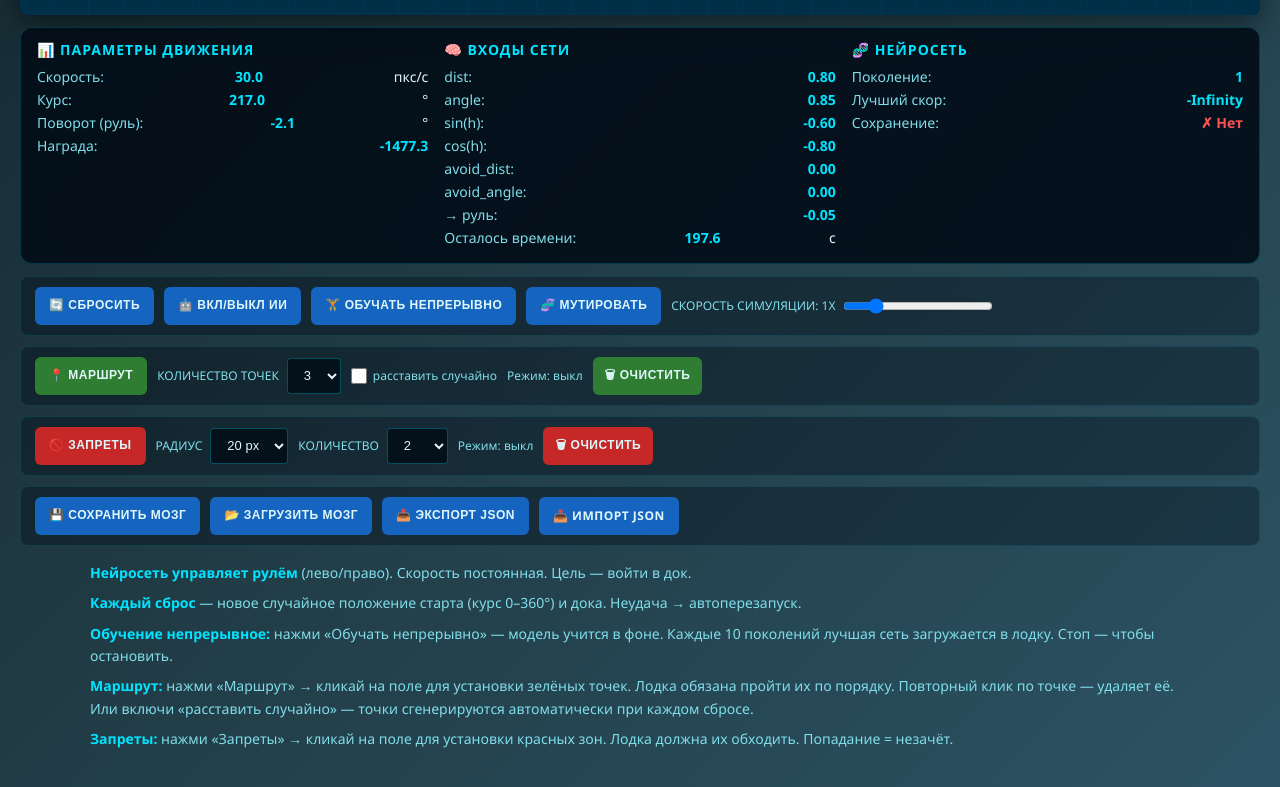
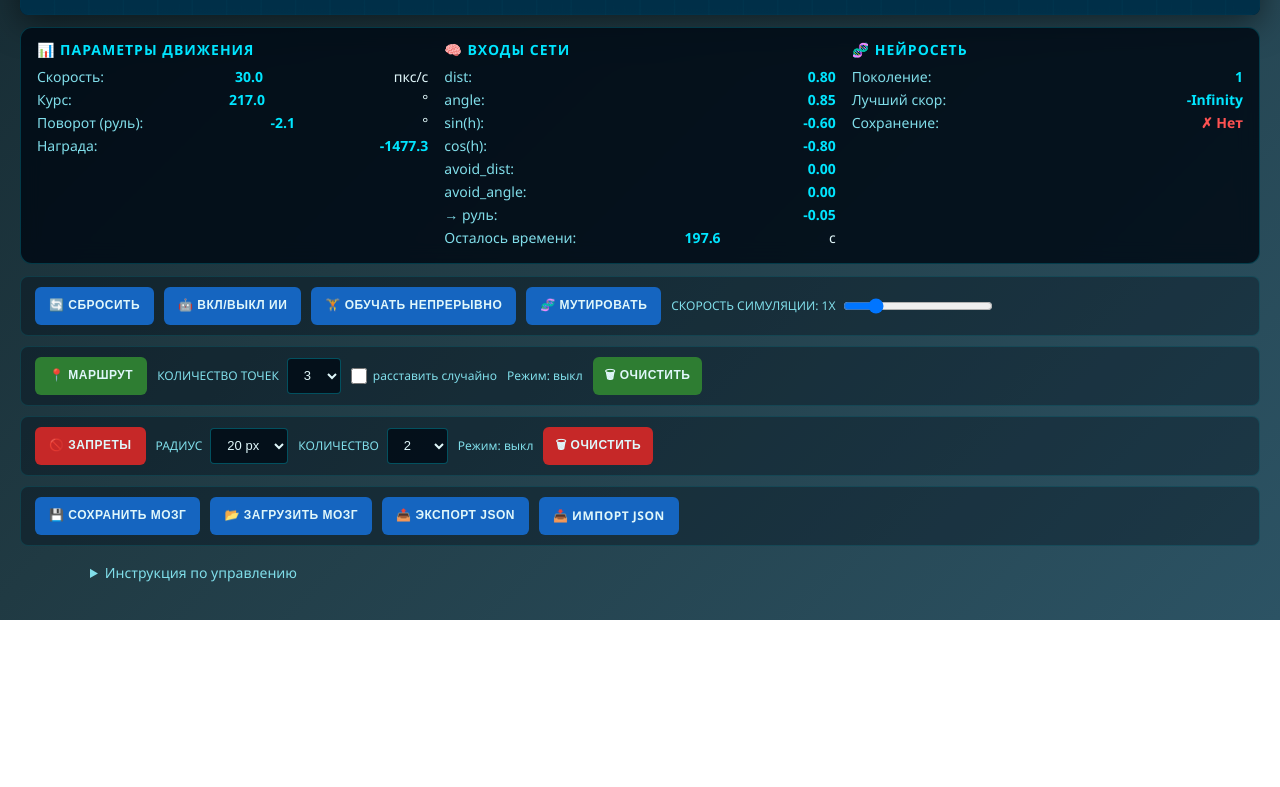
Before and after one commit to motostrelok1/boat-dock-ai, a website built with Vite: page index.html in a window 1280 px wide. Shown: the part 694-1481 px from the top of the page. After the commit the page ends 1314 px from the top, so only its background shows below. Built offline with nearby package versions, Linux system fonts and the light colour scheme; animation ran at ten frames a second.

Commit message:
Collapse long help text into accessible details control

```diff
--- a/index.html
+++ b/index.html
@@ -170,13 +170,16 @@
       </label>
     </div>
 
-    <div class="instructions">
+    <details class="instructions">
+      <summary>Инструкция по управлению</summary>
+      <div class="instructions-content">
       <p><strong>Нейросеть управляет рулём</strong> (лево/право). Скорость постоянная. Цель — войти в док.</p>
       <p><strong>Каждый сброс</strong> — новое случайное положение старта (курс 0–360°) и дока. Неудача → автоперезапуск.</p>
       <p><strong>Обучение непрерывное:</strong> нажми «Обучать непрерывно» — модель учится в фоне. Каждые 10 поколений лучшая сеть загружается в лодку. Стоп — чтобы остановить.</p>
       <p><strong>Маршрут:</strong> нажми «Маршрут» → кликай на поле для установки зелёных точек. Лодка обязана пройти их по порядку. Повторный клик по точке — удаляет её. Или включи «расставить случайно» — точки сгенерируются автоматически при каждом сбросе.</p>
       <p><strong>Запреты:</strong> нажми «Запреты» → кликай на поле для установки красных зон. Лодка должна их обходить. Попадание = незачёт.</p>
-    </div>
+      </div>
+    </details>
   </div>
 
   <script type="module" src="./src/main.js"></script>
```
